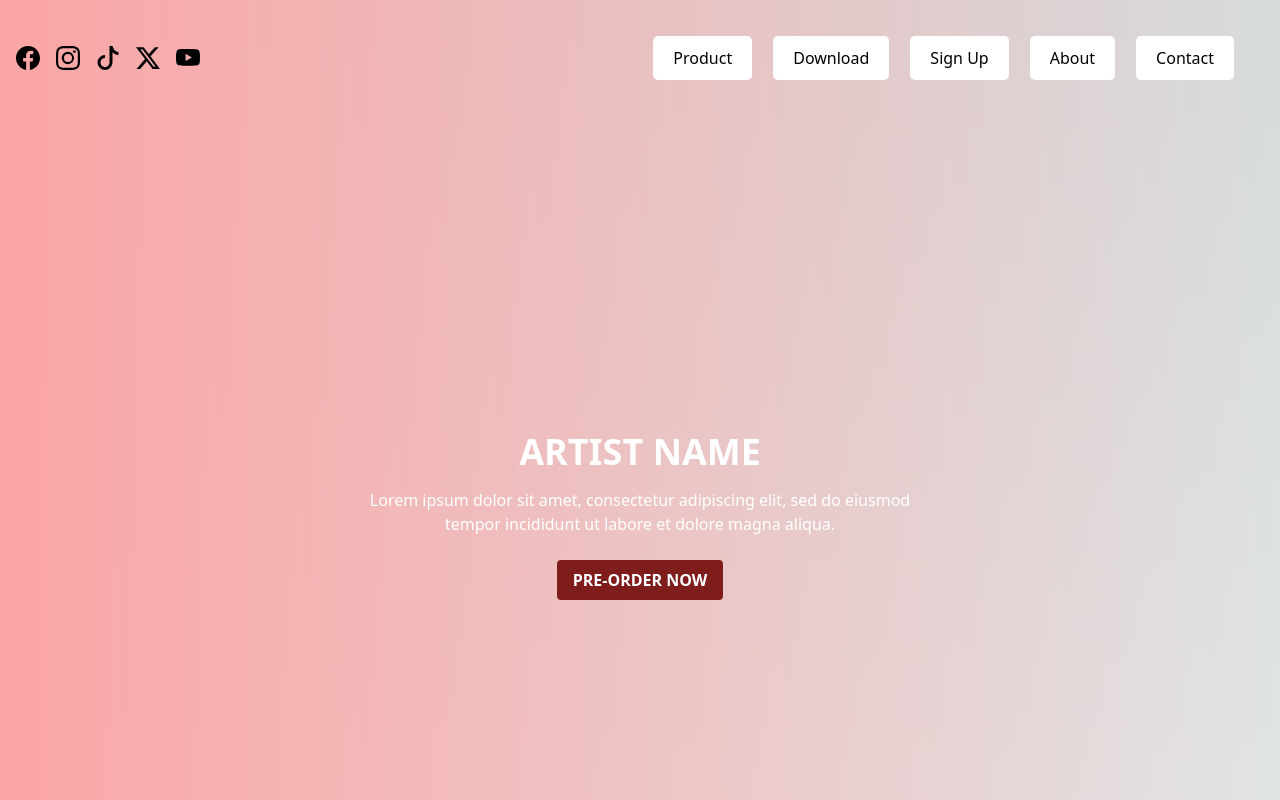
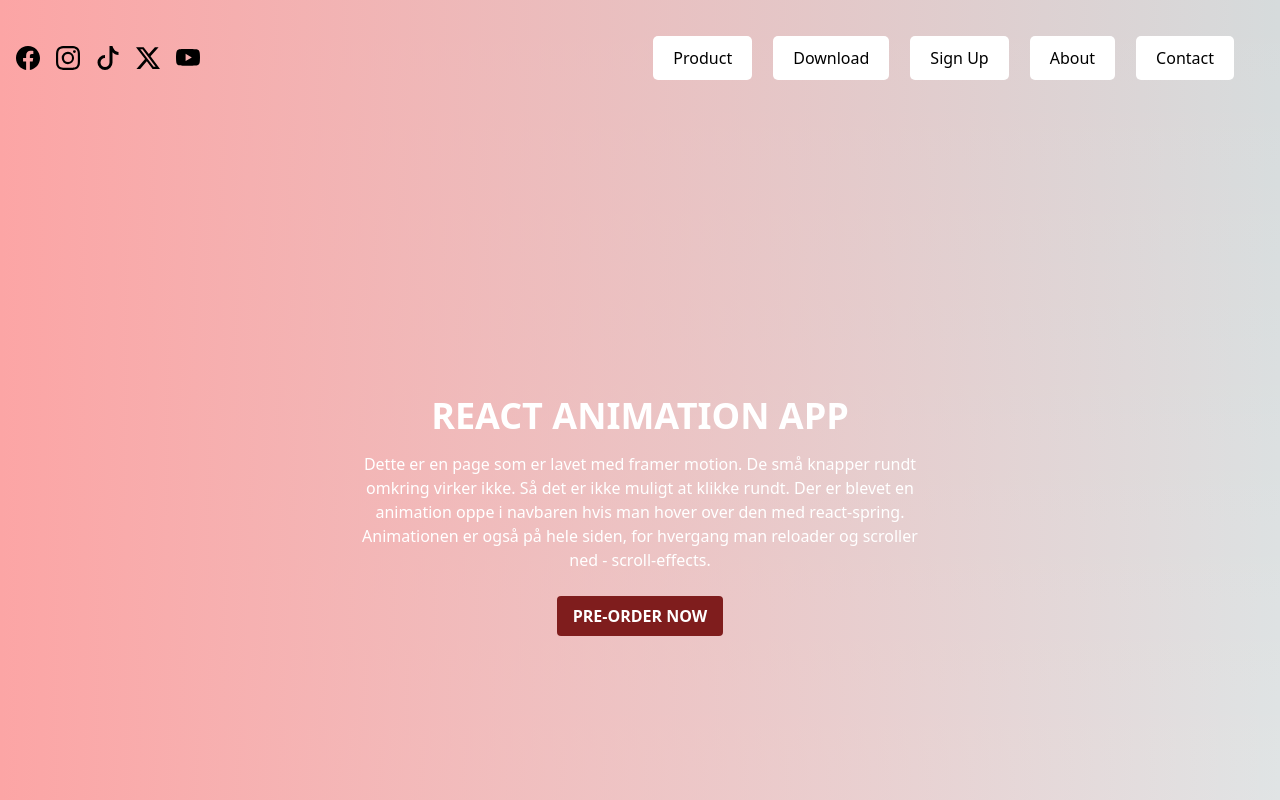
Before and after one commit to hpemcl/react_exam, a Next.js app in the folder react_animation_app/: page /one_page in a window 1280 px wide. Shown: the top 800 px of the page. Built offline with nearby package versions, Linux system fonts and the light colour scheme.

Commit message:
ændring i teksten på alle sider

```diff
--- a/react_animation_app/src/pages/css_animation.tsx
+++ b/react_animation_app/src/pages/css_animation.tsx
@@ -39,7 +39,7 @@ const AnimationDemo: React.FC = () => {
           <h1 className="text-6xl font-bold">Welcome to react animation demonstration</h1>
           <p className="text-lg">Dette er en page som er lavet med CSS Animation via https://animate.style/.
           Animationerne er blevet skabt med animate__backInLeft og animate__slow.
-          Knapperne rundt omkring virker ikke. Så det er ikke muligt at klikke rundt.
+          De små knapper rundt omkring virker ikke. Så det er ikke muligt at klikke rundt.
           Dog kan man hover over navbaren som er taget fra react-spring.
           Skabelonen er taget fra TailwindCSS og bruger ogs dens framework</p>
           <div className="space-x-4">
--- a/react_animation_app/src/pages/information_website.tsx
+++ b/react_animation_app/src/pages/information_website.tsx
@@ -37,7 +37,8 @@ const InformationWebsite: React.FC = () => {
           <span className="bg-white text-black text-sm px-5 py-2 rounded-full">React Animation App</span>
           <h1 className="text-6xl font-bold">Welcome to react animation demonstration</h1>
           <p className="text-lg">Dette er en page som er lavet med react spring.
-          Der er blevet en animation oppe i navbaren hvis man hover over den.
+          De små knapper rundt omkring virker ikke. Så det er ikke muligt at klikke rundt.
+          Der er blevet en animation oppe i navbaren hvis man hover over den med react-spring.
           Der er også blevet en animation ved længere ned tallene</p>
           <div className="space-x-4">
             <button className="bg-blue-600 px-6 py-2 rounded-full">Get started</button>
--- a/react_animation_app/src/pages/one_page.tsx
+++ b/react_animation_app/src/pages/one_page.tsx
@@ -49,8 +49,11 @@ const OnePage: React.FC = () => {
         animate={{ opacity: 1 }}
         transition={{ duration: 1 }}
       >
-        <h1 className="text-4xl font-bold">ARTIST NAME</h1>
-        <p className="mt-4 max-w-xl">Lorem ipsum dolor sit amet, consectetur adipiscing elit, sed do eiusmod tempor incididunt ut labore et dolore magna aliqua.</p>
+        <h1 className="text-4xl font-bold uppercase">React Animation App</h1>
+        <p className="mt-4 max-w-xl">Dette er en page som er lavet med framer motion.
+        De små knapper rundt omkring virker ikke. Så det er ikke muligt at klikke rundt.
+        Der er blevet en animation oppe i navbaren hvis man hover over den med react-spring.
+        Animationen er også på hele siden, for hvergang man reloader og scroller ned - scroll-effects.</p>
         <button className="mt-6 px-4 py-2 font-bold text-white bg-red-900 rounded">PRE-ORDER NOW</button>
       </motion.section>
 
```
